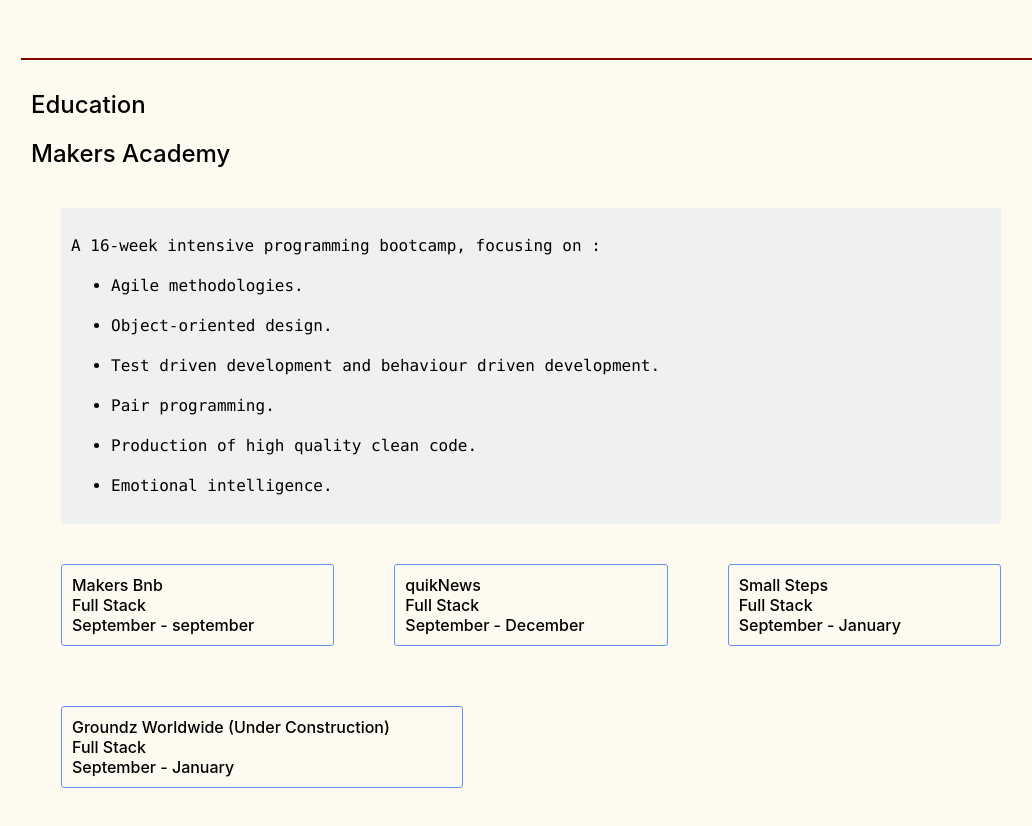
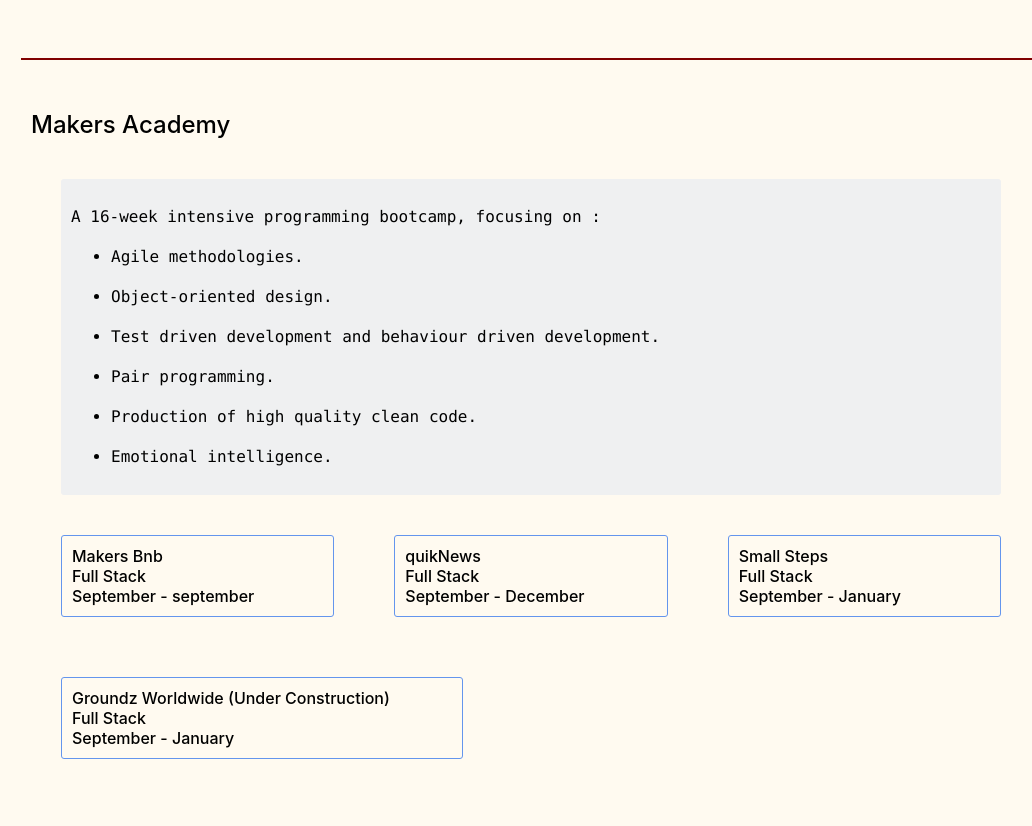
Before and after one commit to perrinjack/portfolio, a React (Create React App) app: page / in a window 1280 px wide. Shown: the part 1370-2196 px from the top of the page, without its empty margins (109-1141 px from the left). Built offline with nearby package versions, Linux system fonts and the light colour scheme; the HTML template or start-up script is replaced by a standard one.

Commit message:
Education subtitle added

```diff
--- a/src/App.tsx
+++ b/src/App.tsx
@@ -8,7 +8,7 @@
 import PhoneIcon from '@material-ui/icons/Phone';
 import LinkedInIcon from '@material-ui/icons/LinkedIn';
 import EmailIcon from '@material-ui/icons/Email';
-import education from './content/info.json';
+import education from './content/education.json';
 class App extends React.Component {
   handlePhoneClick = () => (event: any) => {
     window.location.href = 'tel:+447590606244';
@@ -34,7 +34,12 @@
             />
             <div className="experience-container">
               {education.map((item) => (
-                <Experience title={item.title} summary={item.summary} />
+                <Experience
+                  title={item.title}
+                  summary={item.summary}
+                  subtitleReq={item.subtitleReq}
+                  subtitle={item.subtitle}
+                />
               ))}
             </div>
             <br></br>
--- a/src/components/experience.tsx
+++ b/src/components/experience.tsx
@@ -8,16 +8,24 @@
   data?: string;
   title: string;
   summary: string;
+  subtitle?: string;
+  subtitleReq?: boolean;
 };
 
-const Experience = ({ data, title, summary }: EmployerCardProps) => {
+const Experience = ({
+  data,
+  title,
+  summary,
+  subtitle,
+  subtitleReq,
+}: EmployerCardProps) => {
   const handleProjectClick = (index: number) => {
     alert('Project Clicked');
   };
 
   return (
     <div className="experience">
-      <div className="experience-title">Education</div>
+      <div className="experience-title">{subtitle}</div>
       <div className="experience-title">{title}</div>
       <ReactMarkdown className="code-block" source={summary} />
       <div className="project-container">
--- a/src/content/info.json
+++ b/src/content/education.json
@@ -1,5 +1,7 @@
 [
   {
+    "subtitleReq": true,
+    "subtitle": "Education",
     "title": "Makers Academy",
     "from": "Jun 2018",
     "to": "present",
@@ -16,6 +18,7 @@
   },
 
   {
+    "subtitleReq": false,
     "title": "Makers Academy",
     "from": "Jun 2018",
     "to": "present",
```
